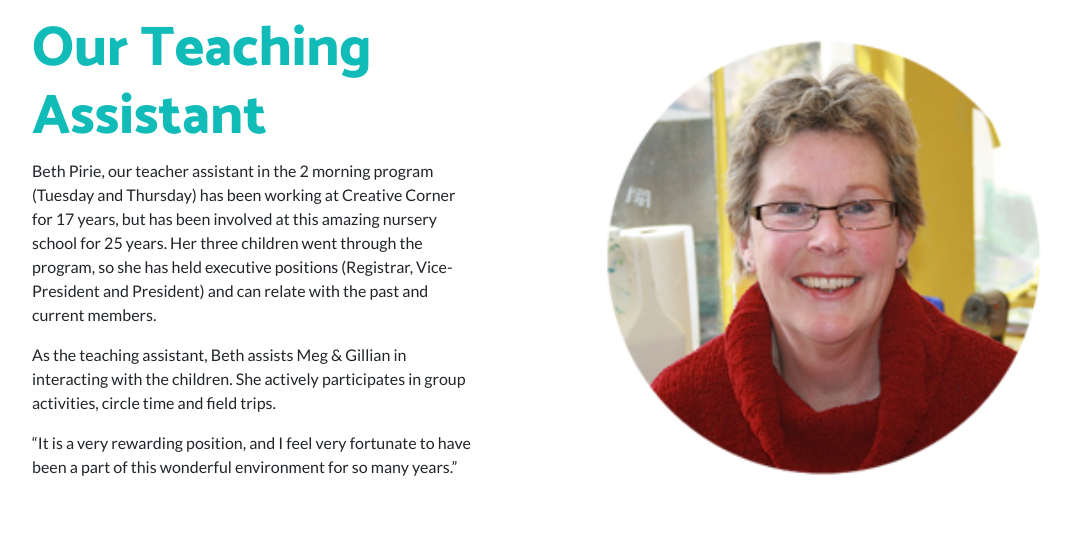
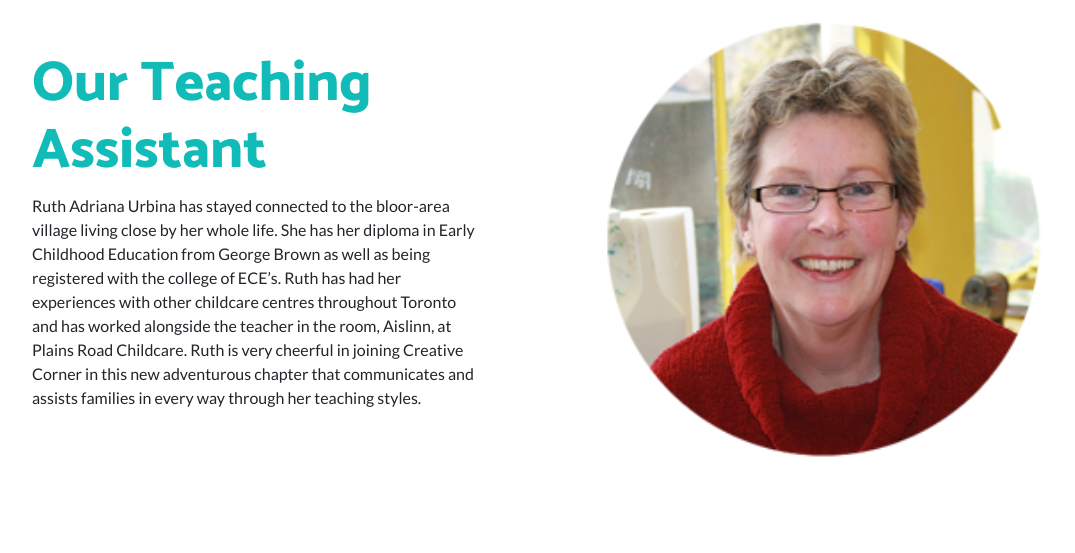
Before and after one commit to ccnursery/website, a website: page index.html in a window 1280 px wide. Shown: the part 4400-4953 px from the top of the page, without its empty margins (101-1176 px from the left). Drawn offline with Linux system fonts and the light colour scheme; a script that the page names is missing.

Commit message:
Removed Bethie's bio and replaced with Ruth's

```diff
--- a/index.html
+++ b/index.html
@@ -225,11 +225,9 @@ is in the heart of Bloor West Village.
           <div class="col-lg-6 order-lg-1">
             <div class="p-5">
               <h2 class="display-4">Our Teaching Assistant</h2>
-              <p>Beth Pirie, our teacher assistant in the 2 morning program (Tuesday and Thursday) has been working at Creative Corner for 17 years, but has been involved at this amazing nursery school for 25 years.  Her three children went through the program, so she has held executive positions (Registrar, Vice-President and President) and can relate with the past and current members.</p>
+              <p>Ruth Adriana Urbina has stayed connected to the bloor-area village living close by her whole life. She has her diploma in Early Childhood Education from George Brown as well as being registered with the college of ECE’s. Ruth has had her experiences with other childcare centres throughout Toronto and has worked alongside the teacher in the room, Aislinn, at Plains Road Childcare. Ruth is very cheerful in joining Creative Corner in this new adventurous chapter that communicates and assists families in every way through her teaching styles.</p>
 
-<p>As the teaching assistant, Beth assists Meg & Gillian in interacting with the children.  She actively participates in group activities, circle time and field trips.</p>
 
-<blockquote>“It is a very rewarding position, and I feel very fortunate to have been a part of this wonderful environment for so many years.”</blockquote>
             </div>
           </div>
         </div>
```
